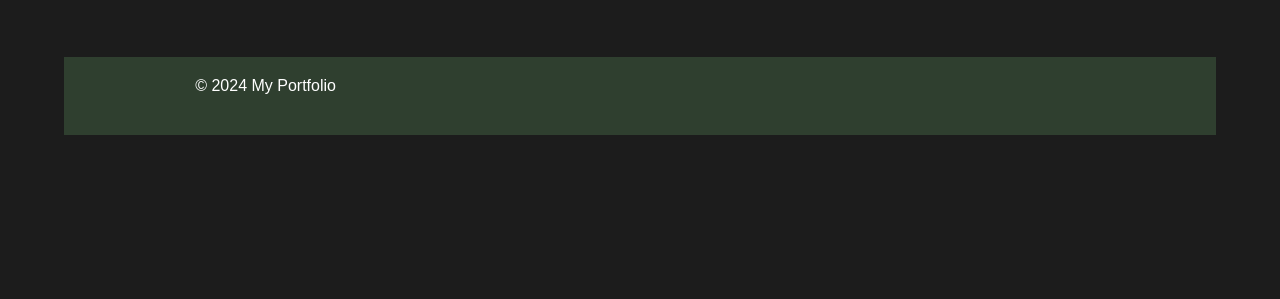
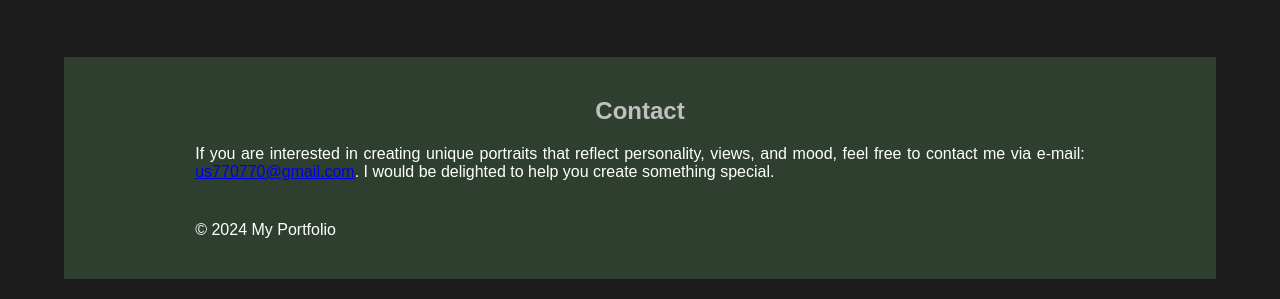
Before and after one commit to Yudit248/myPortfolio, a plain HTML site: page index.html in a window 1280 px wide. Shown: the part 7487-7786 px from the top of the page. Before the commit the page ends 7642 px from the top, so only its background shows below. Drawn offline with Linux system fonts and the light colour scheme.

Commit message:
Update index.html

```diff
--- a/index.html
+++ b/index.html
@@ -75,6 +75,10 @@
             </section>
         </main>
         <footer>
+             <section>
+            <h2>Contact</h2>
+                    <p>If you are interested in creating unique portraits that reflect personality, views, and mood, feel free to contact me via e-mail: <a href="mailto:us770770@gmail.com">us770770@gmail.com</a>. I would be delighted to help you create something special.</p>
+                </section>
             <p>© 2024 My Portfolio</p>
         </footer>
     </div>
```
